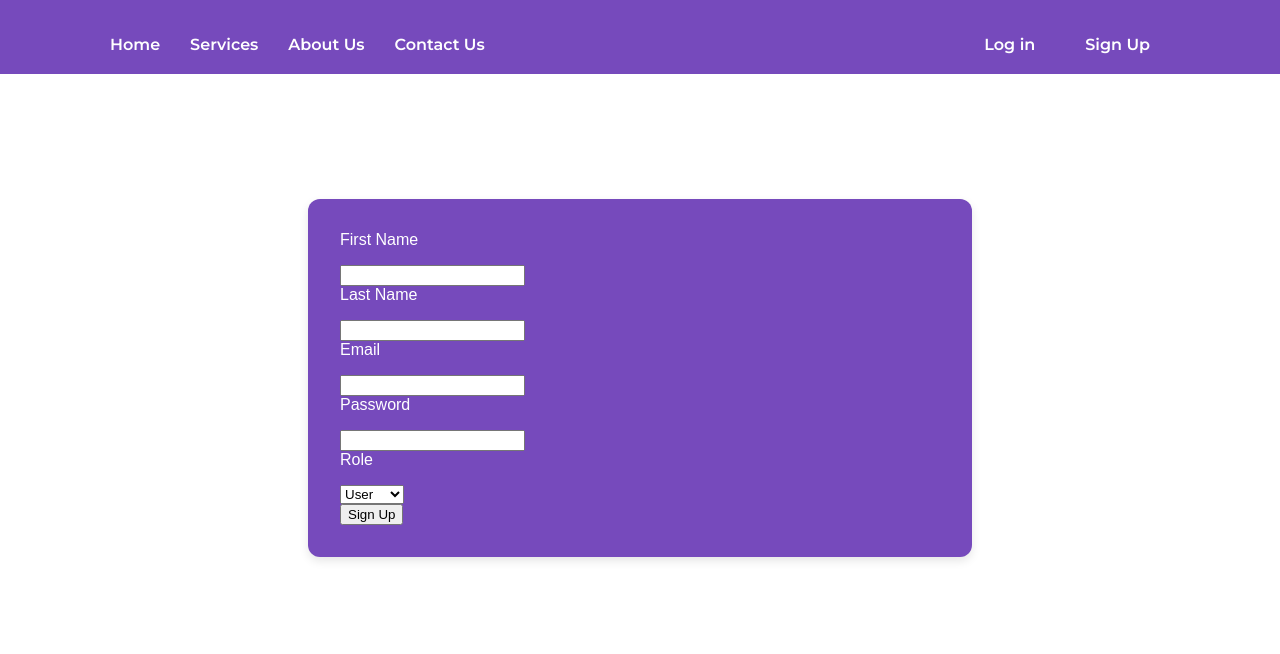
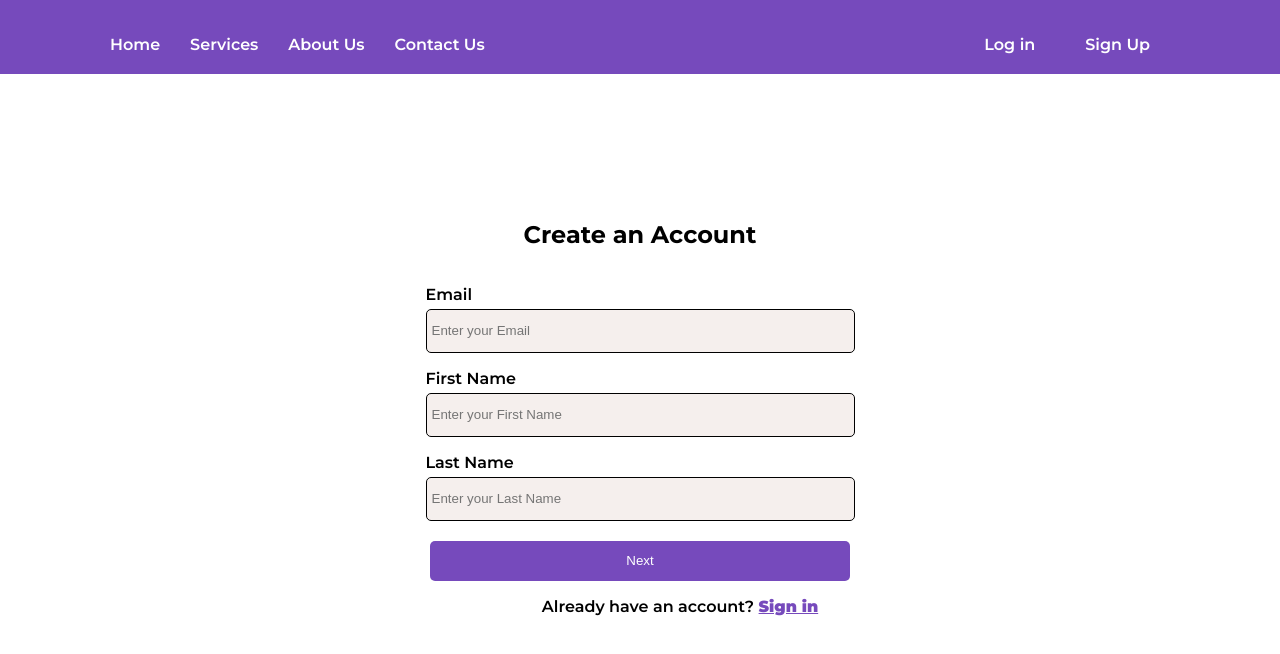
Before and after one commit to mustapha7777ib/ProjectWebsite, a React (Vite) app: page /signup in a window 1280 px wide. Shown: the top 654 px of the page. Built offline with nearby package versions, Linux system fonts and the light colour scheme.

Commit message:
thirtyfirst commit

```diff
--- a/src/pages/AdminDashboard.jsx
+++ b/src/pages/AdminDashboard.jsx
@@ -40,6 +40,8 @@ function AdminDashboard() {
   const [selectedUser, setSelectedUser] = useState(null);
   const [timeRange, setTimeRange] = useState("30d");
   const [lastUpdated, setLastUpdated] = useState(null);
+  const [currentPage, setCurrentPage] = useState(1);
+  const [itemsPerPage] = useState(10);
 
   const fetchAdminData = async () => {
     setIsLoading(true);
@@ -120,19 +122,23 @@ function AdminDashboard() {
       });
       if (signupsResponse.ok) {
         const signupsData = await signupsResponse.json();
-        newActivities.recentSignups = signupsData.slice(0, 10);
+        newActivities.recentSignups = signupsData;
       } else {
         errorMessages.push(`Signups: ${signupsResponse.statusText} (${signupsResponse.status})`);
       }
 
-      // Fetch audit logs (mock data for now)
-      newAuditLogs = [
-        { id: 1, admin: "Admin1", action: "Banned user ID 123", timestamp: new Date().toISOString() },
-        { id: 2, admin: "Admin2", action: "Updated user role", timestamp: new Date().toISOString() },
-      ];
+      // Fetch audit logs
+      const auditLogsResponse = await fetch("http://localhost:8080/api/admin/audit-logs", {
+        credentials: "include",
+      });
+      if (auditLogsResponse.ok) {
+        newAuditLogs = await auditLogsResponse.json();
+      } else {
+        errorMessages.push(`Audit Logs: ${auditLogsResponse.statusText} (${auditLogsResponse.status})`);
+      }
 
       // Fetch signup trends
-      const trendsResponse = await fetch(`http://localhost:8080/api/admin/signup-trends?range=${timeRange}`, {
+      const trendsResponse = await fetch(`http://localhost:8080/api/admin/signup-trends?range=${timeRange}&role=${roleFilter}`, {
         credentials: "include",
         headers: { "Content-Type": "application/json" },
       });
@@ -145,6 +151,21 @@ function AdminDashboard() {
           console.warn("AdminDashboard.jsx: Signup trends empty");
         }
         console.log("AdminDashboard.jsx: Signup trends data:", newSignupTrends);
+        const expectedDays = timeRange === '7d' ? 7 : timeRange === '30d' ? 30 : 90;
+        const endDate = new Date();
+        endDate.setUTCHours(23, 59, 59, 999);
+        const startDate = new Date(endDate);
+        startDate.setDate(startDate.getDate() - expectedDays);
+        const filledTrends = [];
+        for (let i = 0; i <= expectedDays; i++) {
+          const date = new Date(startDate);
+          date.setDate(startDate.getDate() + i);
+          const dateStr = date.toISOString().split('T')[0];
+          const trend = newSignupTrends.find(t => t.date === dateStr) || { date: dateStr, count: 0 };
+          filledTrends.push(trend);
+        }
+        newSignupTrends = filledTrends;
+        console.log("AdminDashboard.jsx: Filled signup trends:", newSignupTrends);
       } else {
         console.error("AdminDashboard.jsx: Trends fetch failed:", trendsResponse.status, await trendsResponse.text());
         errorMessages.push(`Signup Trends: ${trendsResponse.statusText} (${trendsResponse.status})`);
@@ -172,13 +193,8 @@ function AdminDashboard() {
       navigate("/signin");
       return;
     }
-
     fetchAdminData();
-
-    // Polling for real-time updates every 10 seconds (for testing)
-    const interval = setInterval(fetchAdminData, 10000);
-    return () => clearInterval(interval);
-  }, [user, authLoading, navigate, timeRange]);
+  }, [user, authLoading, navigate, timeRange, roleFilter]);
 
   const handleBanUser = async (userId) => {
     if (window.confirm("Are you sure you want to ban this user?")) {
@@ -283,8 +299,31 @@ function AdminDashboard() {
     responsive: true,
     plugins: {
       legend: { position: "top" },
-      title: { display: true, text: "User Signup Trends" },
+      title: {
+        display: true,
+        text: `User Signup Trends (${roleFilter === 'all' ? 'All Roles' : roleFilter.charAt(0).toUpperCase() + roleFilter.slice(1)})`,
       },
+    },
+  };
+
+  // Pagination logic
+  const filteredSignups = activities.recentSignups
+    .filter((signup) =>
+      `${signup.first_name} ${signup.last_name} ${signup.email}`
+        .toLowerCase()
+        .includes(searchTerm.toLowerCase())
+    )
+    .filter((signup) => roleFilter === "all" || signup.role === roleFilter);
+  const totalPages = Math.ceil(filteredSignups.length / itemsPerPage);
+  const paginatedSignups = filteredSignups.slice(
+    (currentPage - 1) * itemsPerPage,
+    currentPage * itemsPerPage
+  );
+
+  const handlePageChange = (page) => {
+    if (page >= 1 && page <= totalPages) {
+      setCurrentPage(page);
+    }
   };
 
   if (authLoading || isLoading) {
@@ -321,11 +360,19 @@ function AdminDashboard() {
 
       <div className="analytics-section">
         <h2 className="section-title">Analytics</h2>
+        <div className="filters">
           <select value={timeRange} onChange={(e) => setTimeRange(e.target.value)}>
             <option value="7d">Last 7 Days</option>
             <option value="30d">Last 30 Days</option>
             <option value="90d">Last 90 Days</option>
           </select>
+          <select value={roleFilter} onChange={(e) => setRoleFilter(e.target.value)}>
+            <option value="all">All Roles</option>
+            <option value="user">Users</option>
+            <option value="artisan">Artisans</option>
+            <option value="admin">Admins</option>
+          </select>
+        </div>
         <div className="chart-container">
           <Line data={chartData} options={chartOptions} />
         </div>
@@ -352,7 +399,9 @@ function AdminDashboard() {
               <tbody>
                 {activities.coinPurchases.map((purchase) => (
                   <tr key={purchase.id}>
-                    <td>{purchase.firstname} {purchase.lastname}</td>
+                    <td>
+                      {purchase.firstname} {purchase.lastname}
+                    </td>
                     <td>{purchase.coin_amount}</td>
                     <td>{purchase.amount / 100}</td>
                     <td>{new Date(purchase.created_at).toLocaleString()}</td>
@@ -383,8 +432,12 @@ function AdminDashboard() {
               <tbody>
                 {activities.deals.map((deal) => (
                   <tr key={deal.id}>
-                    <td>{deal.user_first_name} {deal.user_last_name}</td>
-                    <td>{deal.artisan_firstname} {deal.artisan_lastname}</td>
+                    <td>
+                      {deal.user_first_name} {deal.user_last_name}
+                    </td>
+                    <td>
+                      {deal.artisan_firstname} {deal.artisan_lastname}
+                    </td>
                     <td>{deal.coins_deducted || 25}</td>
                     <td>{new Date(deal.created_at).toLocaleString()}</td>
                   </tr>
@@ -446,13 +499,14 @@ function AdminDashboard() {
               <option value="artisan">Artisan</option>
               <option value="admin">Admin</option>
             </select>
-            <button onClick={() => exportToCSV(activities.recentSignups, "user_signups.csv", "signups")}>
+            <button onClick={() => exportToCSV(filteredSignups, "user_signups.csv", "signups")}>
               Export to CSV
             </button>
           </div>
-          {activities.recentSignups.length === 0 ? (
+          {paginatedSignups.length === 0 ? (
             <p>No recent signups.</p>
           ) : (
+            <>
               <table className="data-table">
                 <thead>
                   <tr>
@@ -464,16 +518,11 @@ function AdminDashboard() {
                   </tr>
                 </thead>
                 <tbody>
-                {activities.recentSignups
-                  .filter((signup) =>
-                    `${signup.first_name} ${signup.last_name} ${signup.email}`
-                      .toLowerCase()
-                      .includes(searchTerm.toLowerCase())
-                  )
-                  .filter((signup) => roleFilter === "all" || signup.role === roleFilter)
-                  .map((signup) => (
+                  {paginatedSignups.map((signup) => (
                     <tr key={signup.id}>
-                      <td>{signup.first_name} {signup.last_name}</td>
+                      <td>
+                        {signup.first_name} {signup.last_name}
+                      </td>
                       <td>{signup.email}</td>
                       <td>{signup.role}</td>
                       <td>{new Date(signup.created_at).toLocaleString()}</td>
@@ -485,6 +534,24 @@ function AdminDashboard() {
                   ))}
                 </tbody>
               </table>
+              <div className="pagination">
+                <button
+                  onClick={() => handlePageChange(currentPage - 1)}
+                  disabled={currentPage === 1}
+                >
+                  Previous
+                </button>
+                <span>
+                  Page {currentPage} of {totalPages}
+                </span>
+                <button
+                  onClick={() => handlePageChange(currentPage + 1)}
+                  disabled={currentPage === totalPages}
+                >
+                  Next
+                </button>
+              </div>
+            </>
           )}
         </div>
 
--- a/src/pages/signup.jsx
+++ b/src/pages/signup.jsx
@@ -1,109 +1,152 @@
-import React, { useState } from 'react';
-import { useNavigate } from 'react-router-dom';
+import React, { useState } from "react";
+import { Link, useNavigate } from "react-router-dom";
+import { useAuth } from "./AuthContext";
 
-const Signup = () => {
+function SignUp() {
+  const [step, setStep] = useState(1);
   const [formData, setFormData] = useState({
-    first_name: '',
-    last_name: '',
-    email: '',
-    password: '',
-    role: 'user',
+    email: "",
+    firstName: "",
+    lastName: "",
+    password: "",
+    confirmPassword: "",
   });
-  const [error, setError] = useState('');
+  const [message, setMessage] = useState("");
+
+  const { login } = useAuth();
   const navigate = useNavigate();
 
-  const handleChange = (e) => {
+  function handleChange(e) {
     setFormData({ ...formData, [e.target.name]: e.target.value });
-  };
+  }
 
-  const handleFinalSubmit = async (e) => {
+  function handleNextStep(e) {
     e.preventDefault();
-    console.log("signup.jsx: Submitting signup form", formData);
-    try {
-      const response = await fetch('http://localhost:8080/signup', {
-        method: 'POST',
-        headers: { 'Content-Type': 'application/json' },
-        credentials: 'include',
-        body: JSON.stringify(formData),
-      });
-      if (!response.ok) {
-        let errorMessage = `Signup failed: ${response.statusText} (${response.status})`;
-        try {
-          const data = await response.json();
-          errorMessage = data.error || errorMessage;
-        } catch (jsonError) {
-          console.error("signup.jsx: Non-JSON response:", await response.text());
-        }
-        console.error("signup.jsx: Signup error:", errorMessage);
-        setError(errorMessage);
+    const { email, firstName, lastName } = formData;
+    if (!email || !firstName || !lastName) {
+      setMessage("Please fill in all fields.");
       return;
     }
-      const data = await response.json();
-      console.log("signup.jsx: Signup successful:", data);
-      setError('');
-      navigate('/dashboard'); // Adjust based on your app’s routing
-    } catch (err) {
-      console.error("signup.jsx: Network error:", err.message);
-      setError('Network error: Could not connect to server');
+    const emailRegex = /\S+@\S+\.\S+/;
+    if (!emailRegex.test(email)) {
+      setMessage("Please enter a valid email.");
+      return;
     }
-  };
+    setMessage("");
+    setStep(2);
+  }
+
+  function handleFinalSubmit(e) {
+    e.preventDefault();
+    const { password, confirmPassword } = formData;
+    if (!password || !confirmPassword) {
+      setMessage("Please enter and confirm your password.");
+      return;
+    }
+    if (password !== confirmPassword) {
+      setMessage("Passwords do not match.");
+      return;
+    }
+
+    fetch("http://localhost:8080/signup", {
+      method: "POST",
+      headers: { "Content-Type": "application/json" },
+      body: JSON.stringify(formData),
+    })
+      .then((res) => res.json())
+      .then((data) => {
+        if (data.error) {
+          setMessage(data.error);
+        } else {
+          login(data.user);
+          navigate("/");
+        }
+      })
+      .catch((err) => setMessage("Error: " + err.message));
+  }
 
   return (
-    <div>
-      <h2>Sign Up</h2>
-      {error && <p style={{ color: 'red' }}>{error}</p>}
-      <form onSubmit={handleFinalSubmit}>
-        <div>
-          <label>First Name</label>
+    <div className="signupjsx">
+      <h2>Create an Account</h2>
+
+      {message && <p className="message">{message}</p>}
+
+      {step === 1 && (
+        <>
+          <div className="inputer">
+            <p>Email</p>
             <input
-            type="text"
-            name="first_name"
-            value={formData.first_name}
-            onChange={handleChange}
-            required
-          />
-        </div>
-        <div>
-          <label>Last Name</label>
-          <input
-            type="text"
-            name="last_name"
-            value={formData.last_name}
-            onChange={handleChange}
-            required
-          />
-        </div>
-        <div>
-          <label>Email</label>
-          <input
-            type="email"
+              className="inputerchild"
+              placeholder="Enter your Email"
               name="email"
               value={formData.email}
               onChange={handleChange}
-            required
             />
           </div>
-        <div>
-          <label>Password</label>
+          <div className="inputer">
+            <p>First Name</p>
             <input
+              className="inputerchild"
+              placeholder="Enter your First Name"
+              name="firstName"
+              value={formData.firstName}
+              onChange={handleChange}
+            />
+          </div>
+          <div className="inputer">
+            <p>Last Name</p>
+            <input
+              className="inputerchild"
+              placeholder="Enter your Last Name"
+              name="lastName"
+              value={formData.lastName}
+              onChange={handleChange}
+            />
+          </div>
+          <button onClick={handleNextStep}>Next</button>
+        </>
+      )}
+
+      {step === 2 && (
+        <>
+          <div className="inputer">
+            <p>Password</p>
+            <input
+              className="inputerchild"
               type="password"
+              placeholder="Enter your Password"
               name="password"
               value={formData.password}
               onChange={handleChange}
-            required
             />
           </div>
-        <div>
-          <label>Role</label>
-          <select name="role" value={formData.role} onChange={handleChange}>
-            <option value="user">User</option>
-            <option value="artisan">Artisan</option>
-          </select>
+
+          <div className="inputer">
+            <p>Confirm Password</p>
+            <input
+              className="inputerchild"
+              type="password"
+              placeholder="Confirm your Password"
+              name="confirmPassword"
+              value={formData.confirmPassword}
+              onChange={handleChange}
+            />
           </div>
-        <button type="submit">Sign Up</button>
-      </form>
+
+          <button onClick={handleFinalSubmit}>Sign Up</button>
+        </>
+      )}
+
+      <p className="have">
+        Already have an account?{" "}
+        <span>
+          <Link to="/signin" className="signin">
+            Sign in
+          </Link>
+        </span>
+      </p>
     </div>
   );
-};
+}
 
-export default Signup;
+export default SignUp;
```
Also changed, not shown: src/backend/server.js (+26 -17 lines). Lines whose indentation alone changed are shown as unchanged.
